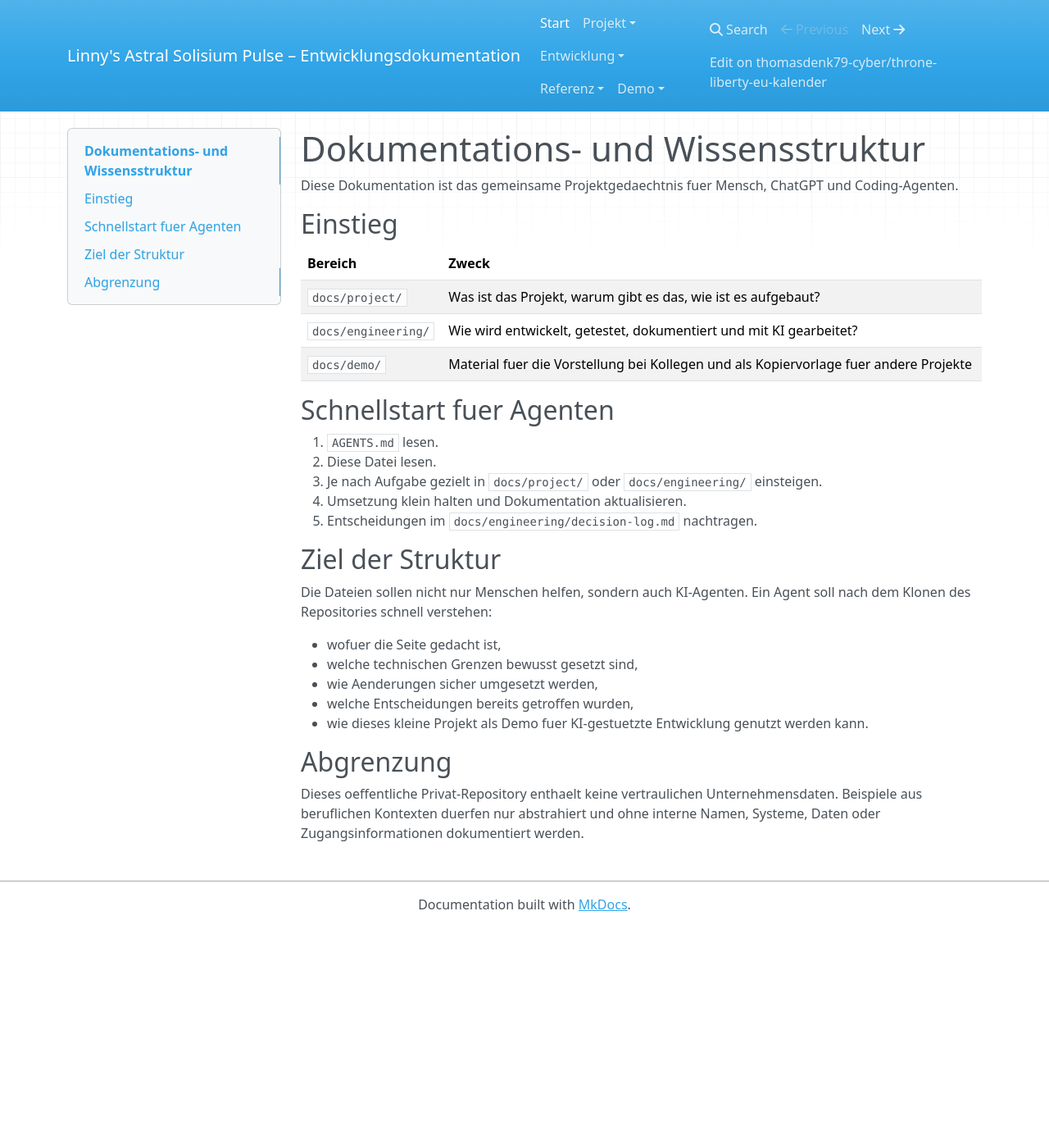
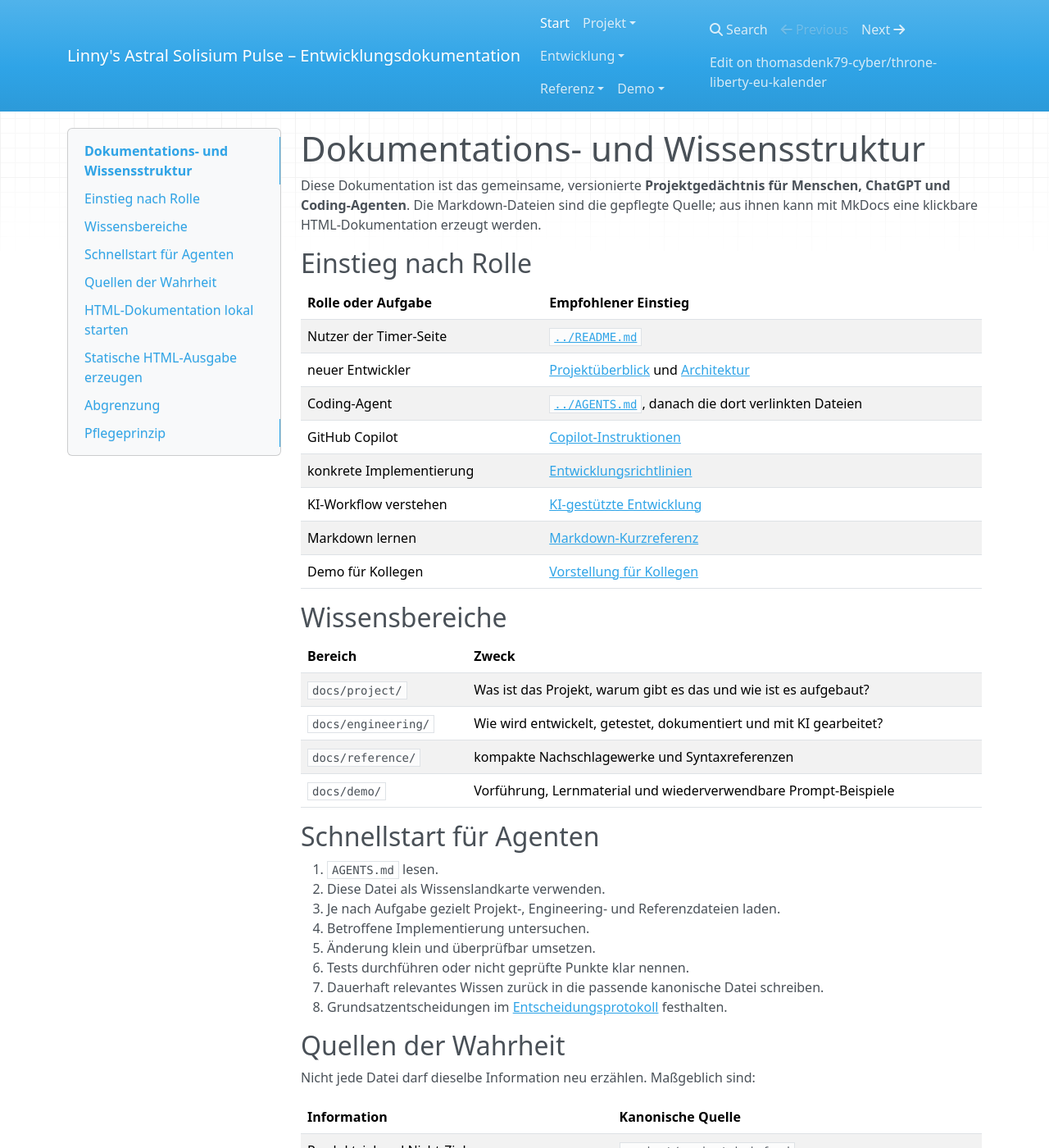
Before and after one commit to thomasdenk79-cyber/throne-liberty-eu-kalender, an MkDocs documentation site: the page built from docs/README.md, in a window 1280 px wide and 1400 px high. Shown: the whole window at 82% size. Built offline with MkDocs 1.6.1, drawn with Linux system fonts in a browser that asks for light colours; nearby versions of some CDN libraries; some of the changed text lies outside the part shown.

Commit message:
Expand documentation hub and build guide

````diff
--- a/docs/README.md
+++ b/docs/README.md
@@ -1,33 +1,102 @@
+---
+title: Dokumentations- und Wissensstruktur
+doc_type: explanation
+status: active
+audience:
+  - project-maintainer
+  - developer
+  - ai-agent
+canonical: true
+---
+
 # Dokumentations- und Wissensstruktur
 
-Diese Dokumentation ist das gemeinsame Projektgedaechtnis fuer Mensch, ChatGPT und Coding-Agenten.
+Diese Dokumentation ist das gemeinsame, versionierte **Projektgedächtnis für Menschen, ChatGPT und Coding-Agenten**. Die Markdown-Dateien sind die gepflegte Quelle; aus ihnen kann mit MkDocs eine klickbare HTML-Dokumentation erzeugt werden.
 
-## Einstieg
+## Einstieg nach Rolle
+
+| Rolle oder Aufgabe | Empfohlener Einstieg |
+|---|---|
+| Nutzer der Timer-Seite | [`../README.md`](../README.md) |
+| neuer Entwickler | [Projektüberblick](project/project-brief.md) und [Architektur](project/architecture.md) |
+| Coding-Agent | [`../AGENTS.md`](../AGENTS.md), danach die dort verlinkten Dateien |
+| GitHub Copilot | [Copilot-Instruktionen](../.github/copilot-instructions.md) |
+| konkrete Implementierung | [Entwicklungsrichtlinien](engineering/development-guidelines.md) |
+| KI-Workflow verstehen | [KI-gestützte Entwicklung](engineering/ai-assisted-development.md) |
+| Markdown lernen | [Markdown-Kurzreferenz](reference/markdown-cheatsheet.md) |
+| Demo für Kollegen | [Vorstellung für Kollegen](demo/colleague-demo.md) |
+
+## Wissensbereiche
 
 | Bereich | Zweck |
 |---|---|
-| `docs/project/` | Was ist das Projekt, warum gibt es das, wie ist es aufgebaut? |
+| `docs/project/` | Was ist das Projekt, warum gibt es das und wie ist es aufgebaut? |
 | `docs/engineering/` | Wie wird entwickelt, getestet, dokumentiert und mit KI gearbeitet? |
-| `docs/demo/` | Material fuer die Vorstellung bei Kollegen und als Kopiervorlage fuer andere Projekte |
+| `docs/reference/` | kompakte Nachschlagewerke und Syntaxreferenzen |
+| `docs/demo/` | Vorführung, Lernmaterial und wiederverwendbare Prompt-Beispiele |
 
-## Schnellstart fuer Agenten
+## Schnellstart für Agenten
 
 1. `AGENTS.md` lesen.
-2. Diese Datei lesen.
-3. Je nach Aufgabe gezielt in `docs/project/` oder `docs/engineering/` einsteigen.
-4. Umsetzung klein halten und Dokumentation aktualisieren.
-5. Entscheidungen im `docs/engineering/decision-log.md` nachtragen.
+2. Diese Datei als Wissenslandkarte verwenden.
+3. Je nach Aufgabe gezielt Projekt-, Engineering- und Referenzdateien laden.
+4. Betroffene Implementierung untersuchen.
+5. Änderung klein und überprüfbar umsetzen.
+6. Tests durchführen oder nicht geprüfte Punkte klar nennen.
+7. Dauerhaft relevantes Wissen zurück in die passende kanonische Datei schreiben.
+8. Grundsatzentscheidungen im [Entscheidungsprotokoll](engineering/decision-log.md) festhalten.
 
-## Ziel der Struktur
+## Quellen der Wahrheit
 
-Die Dateien sollen nicht nur Menschen helfen, sondern auch KI-Agenten. Ein Agent soll nach dem Klonen des Repositories schnell verstehen:
+Nicht jede Datei darf dieselbe Information neu erzählen. Maßgeblich sind:
 
-- wofuer die Seite gedacht ist,
-- welche technischen Grenzen bewusst gesetzt sind,
-- wie Aenderungen sicher umgesetzt werden,
-- welche Entscheidungen bereits getroffen wurden,
-- wie dieses kleine Projekt als Demo fuer KI-gestuetzte Entwicklung genutzt werden kann.
+| Information | Kanonische Quelle |
+|---|---|
+| Produktziel und Nicht-Ziele | `project/project-brief.md` |
+| Architektur und Datenfluss | `project/architecture.md` |
+| Entwicklungs- und Testregeln | `engineering/development-guidelines.md` |
+| KI-Zusammenarbeit | `engineering/ai-assisted-development.md` |
+| Dokumentationsformat | `engineering/documentation-guidelines.md` |
+| wichtige Entscheidungen | `engineering/decision-log.md` |
+| Standardtimer | `../config.ini` |
+| tatsächlich implementiertes Verhalten | `../index.html` |
+
+## HTML-Dokumentation lokal starten
+
+Voraussetzung: Python ist installiert.
+
+### Windows PowerShell
+
+```powershell
+py -m venv .venv
+.\.venv\Scripts\Activate.ps1
+pip install -r requirements-docs.txt
+mkdocs serve
+```
+
+### Linux oder macOS
+
+```bash
+python3 -m venv .venv
+source .venv/bin/activate
+pip install -r requirements-docs.txt
+mkdocs serve
+```
+
+MkDocs zeigt anschließend die lokale Adresse an. Änderungen an Markdown-Dateien werden während `mkdocs serve` automatisch neu dargestellt.
+
+## Statische HTML-Ausgabe erzeugen
+
+```bash
+mkdocs build --strict
+```
+
+Die generierte Website landet unter `site/`. Dieses Verzeichnis ist Build-Ausgabe, wird nicht von Hand bearbeitet und ist in `.gitignore` ausgeschlossen.
 
 ## Abgrenzung
 
-Dieses oeffentliche Privat-Repository enthaelt keine vertraulichen Unternehmensdaten. Beispiele aus beruflichen Kontexten duerfen nur abstrahiert und ohne interne Namen, Systeme, Daten oder Zugangsinformationen dokumentiert werden.
+Dieses öffentliche Privat-Repository enthält keine vertraulichen Unternehmensdaten. Beispiele aus beruflichen Kontexten dürfen nur abstrahiert und ohne interne Namen, Systeme, Daten oder Zugangsinformationen dokumentiert werden.
+
+## Pflegeprinzip
+
+Eine Wissensdatei ist kein Ablageort für rohe Chatprotokolle. Aufgenommen werden nur bestätigte Fakten, tragfähige Entscheidungen, relevante Annahmen, Risiken und wiederverwendbare Arbeitsweisen. Veraltete oder widersprüchliche Informationen werden korrigiert statt durch weitere Kopien ergänzt.
````
